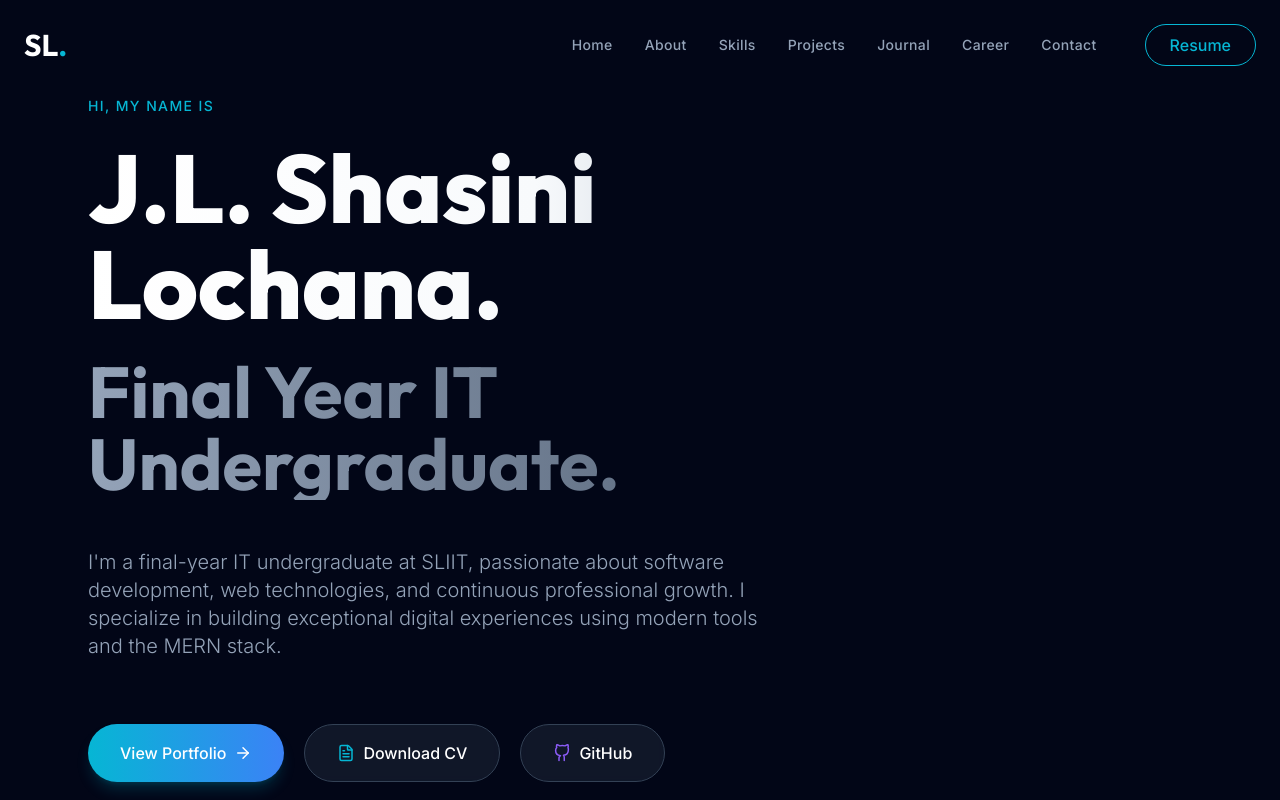
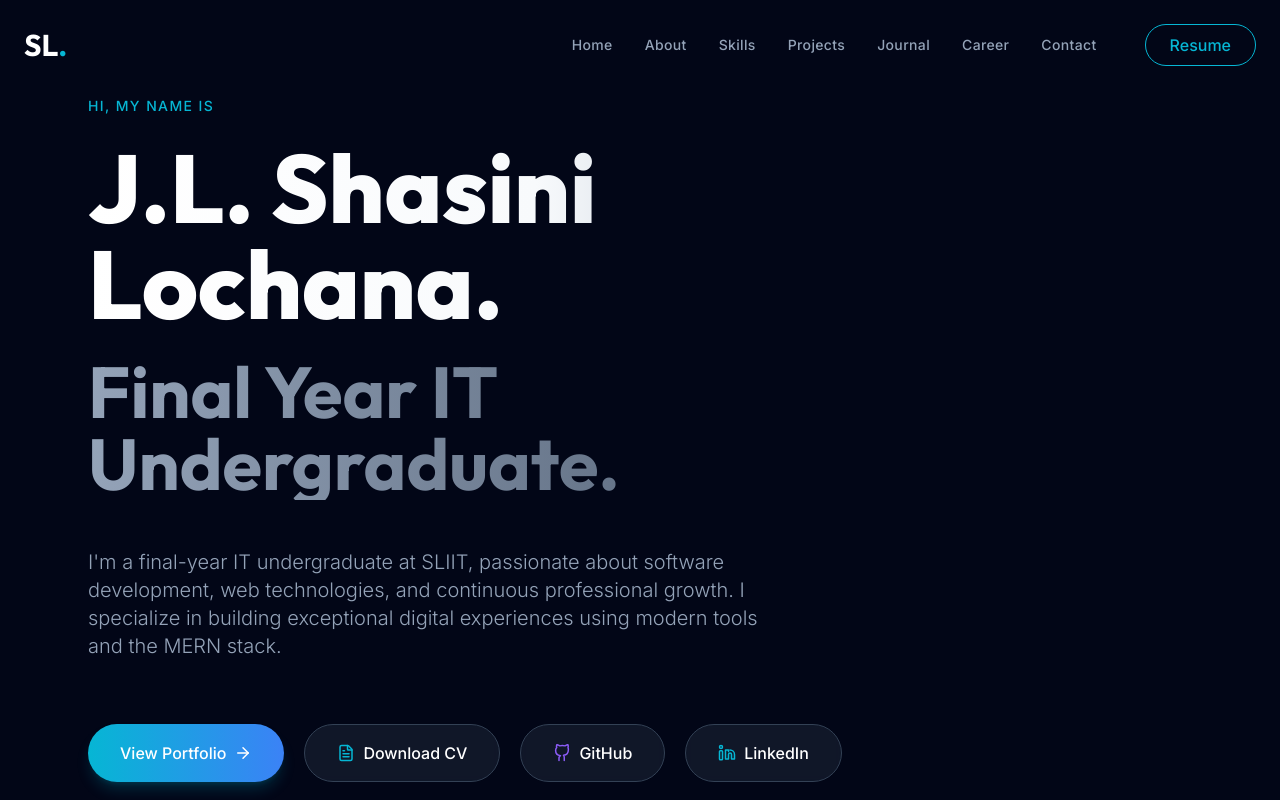
Before and after one commit to lochanajayasinghe/ppw-portfolio-mern, a React (Vite) app in the folder frontend/: page / in a window 1280 px wide. Shown: the top 800 px of the page. Built offline with nearby package versions, Linux system fonts and the light colour scheme.

Commit message:
Update Hero.jsx

```diff
--- a/frontend/src/components/Hero.jsx
+++ b/frontend/src/components/Hero.jsx
@@ -1,6 +1,14 @@
 import { FileText, ArrowRight } from 'lucide-react';
 import { Link } from 'react-scroll';
 import { motion } from 'framer-motion';
+
+const LinkedinIcon = ({ size = 24, className = "" }) => (
+  <svg xmlns="http://www.w3.org/2000/svg" width={size} height={size} viewBox="0 0 24 24" fill="none" stroke="currentColor" strokeWidth="2" strokeLinecap="round" strokeLinejoin="round" className={className}>
+    <path d="M16 8a6 6 0 0 1 6 6v6h-4v-6a2 2 0 0 0-2-2 2 2 0 0 0-2 2v6h-4v-12h4v2" />
+    <rect x="2" y="9" width="4" height="12" rx="1" />
+    <circle cx="4" cy="4" r="2" />
+  </svg>
+);
 
 const GithubIcon = ({ size = 24, className = "" }) => (
   <svg xmlns="http://www.w3.org/2000/svg" width={size} height={size} viewBox="0 0 24 24" fill="none" stroke="currentColor" strokeWidth="2" strokeLinecap="round" strokeLinejoin="round" className={className}>
@@ -85,6 +93,14 @@ const Hero = () => {
           >
             <GithubIcon size={18} className="text-accentPurple" /> GitHub
           </a>
+          <a
+            href="https://www.linkedin.com/in/lochana-jayasinghe-a28674319/"
+            target="_blank"
+            rel="noopener noreferrer"
+            className="flex items-center gap-2 bg-slate-800/50 backdrop-blur-sm border border-slate-700 hover:border-accentCyan text-white px-8 py-4 rounded-full font-medium transition-all duration-300 hover:-translate-y-1"
+          >
+            <LinkedinIcon size={18} className="text-accentCyan" /> LinkedIn
+          </a>
         </motion.div>
       </motion.div>
     </section>
```
